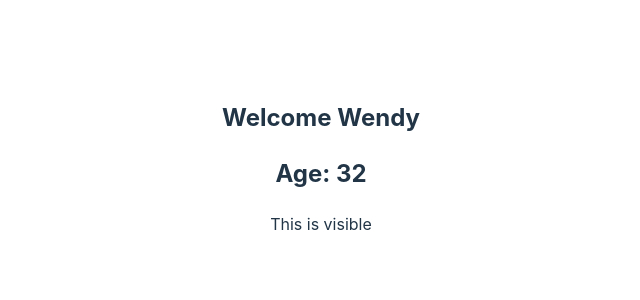
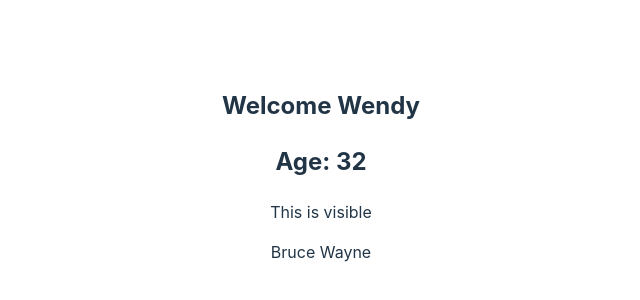
Before and after one commit to wendy174/ts-example, a React (Vite) app: page / in a window 1280 px wide. Shown: the part 234-534 px from the top of the page, without its empty margins (319-959 px from the left). Built offline with nearby package versions, Linux system fonts and the light colour scheme.

Commit message:
passing json

```diff
--- a/src/App.tsx
+++ b/src/App.tsx
@@ -1,11 +1,20 @@
-import './App.css'
-import  { Greet } from './components/Greet'
+import './App.css';
+import { Greet } from './components/Greet';
+import { Person } from './components/Person';
 
 function App() {
+
+  //personName is passed to Person component as a prop
+  const personName = {
+    first: 'Bruce',
+    last: 'Wayne'
+  }
 
   return (
     <div className='App'>
       <Greet name='Wendy' age={32} isAdult={true} />
+      <Person person={personName} />
+
     </div>
   )
 }
--- /dev/null
+++ b/src/components/Person.tsx
@@ -0,0 +1,20 @@
+// this component receives an object called person as a prop which contains first and last properties
+
+// Define shape of props the Person component expects
+interface PersonProps {
+    person: {
+        first: string;
+        last: string;
+    }
+}
+
+// Person component receives person prop from App
+export const Person = ({person}: PersonProps) => {
+    // Destructure person object to extract first and last names
+    const {first, last} = person;
+    return (
+        <div>
+            {first} {last}
+        </div>
+    )
+}
```
